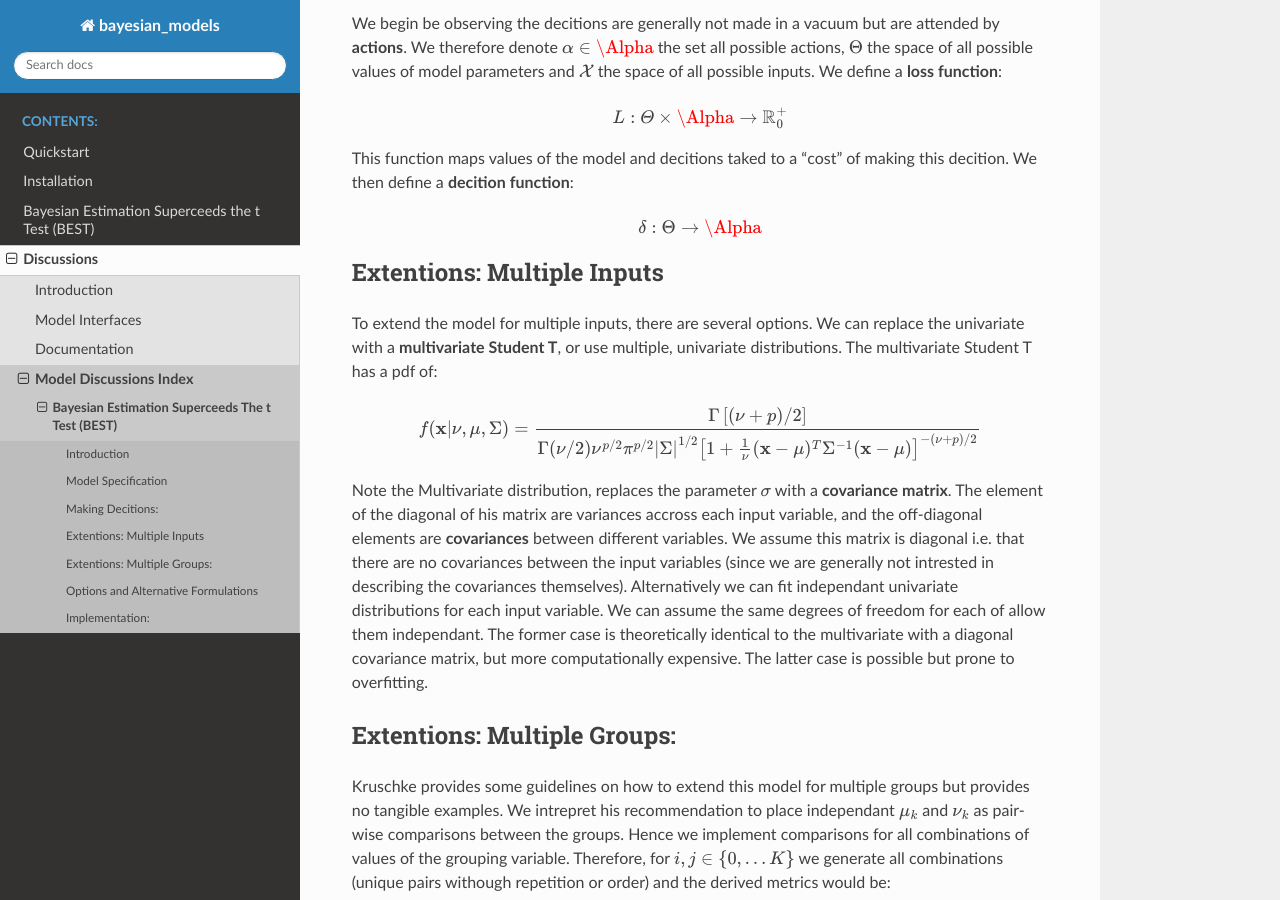
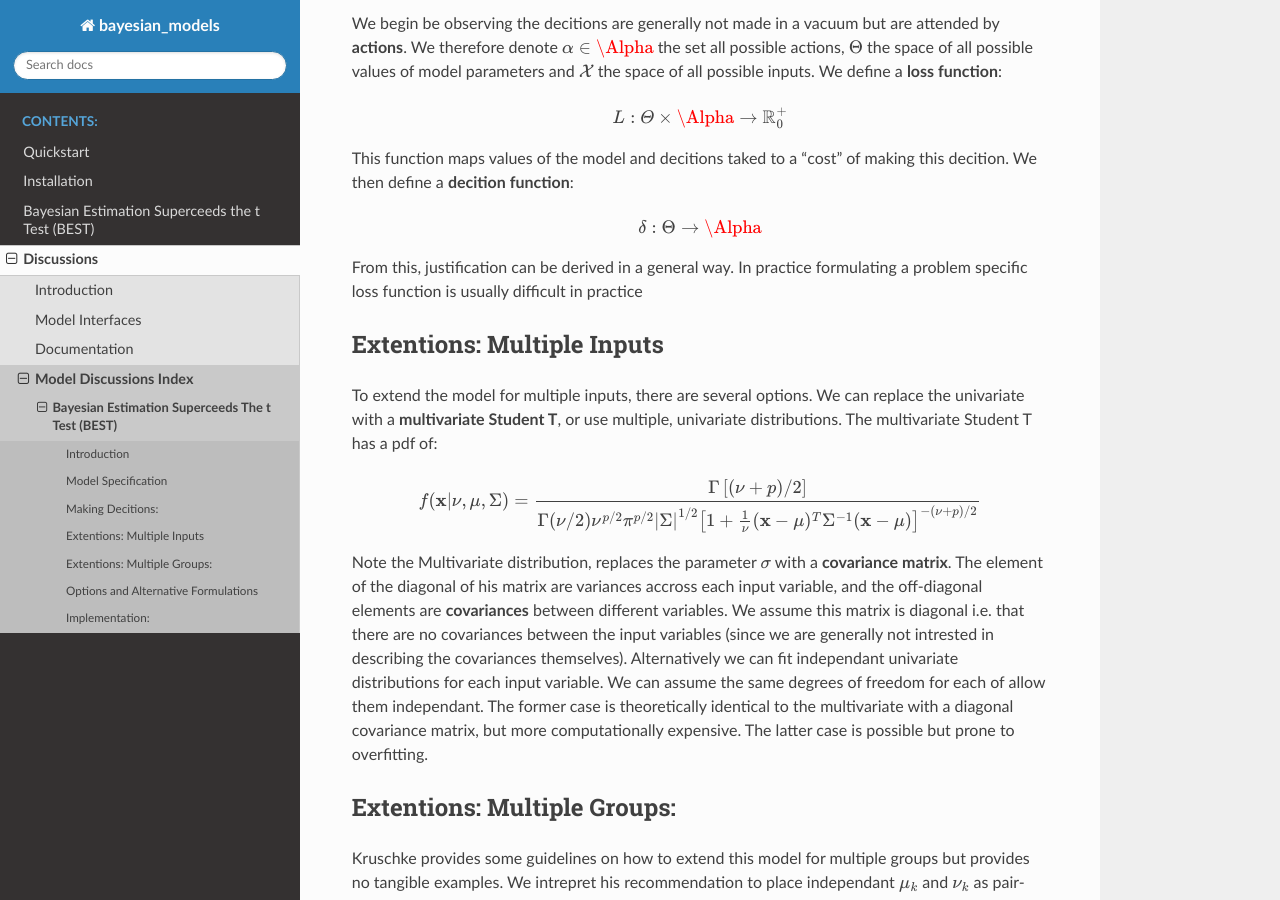
Before and after one commit to AlexRodis/bayesian-models, a Sphinx documentation site: the page built from docs/source/discussions/models/best.rst, in a window 1280 px wide and 900 px high, scrolled down 3437 px. Built offline with Sphinx 7.4.7 and the Read the Docs theme 2.0.0, drawn with Linux system fonts in a browser that asks for light colours; formulas are drawn with MathJax 3.

Commit message:
WIP: BEST decision rules

```diff
--- a/docs/source/discussions/models/best.rst
+++ b/docs/source/discussions/models/best.rst
@@ -197,6 +197,9 @@ this decition. We then define a **decition function**:
 
     \delta :\Theta \rightarrow \Alpha
 
+From this, justification can be derived in a general way. In practice formulating
+a problem specific loss function is usually difficult in practice
+
 
 
 
```
